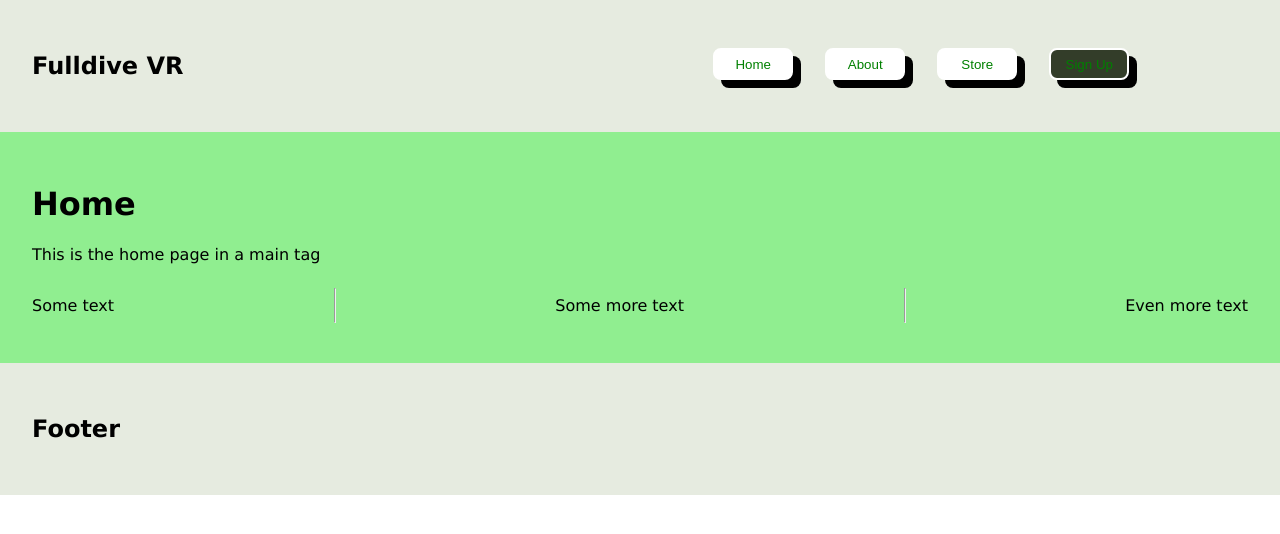
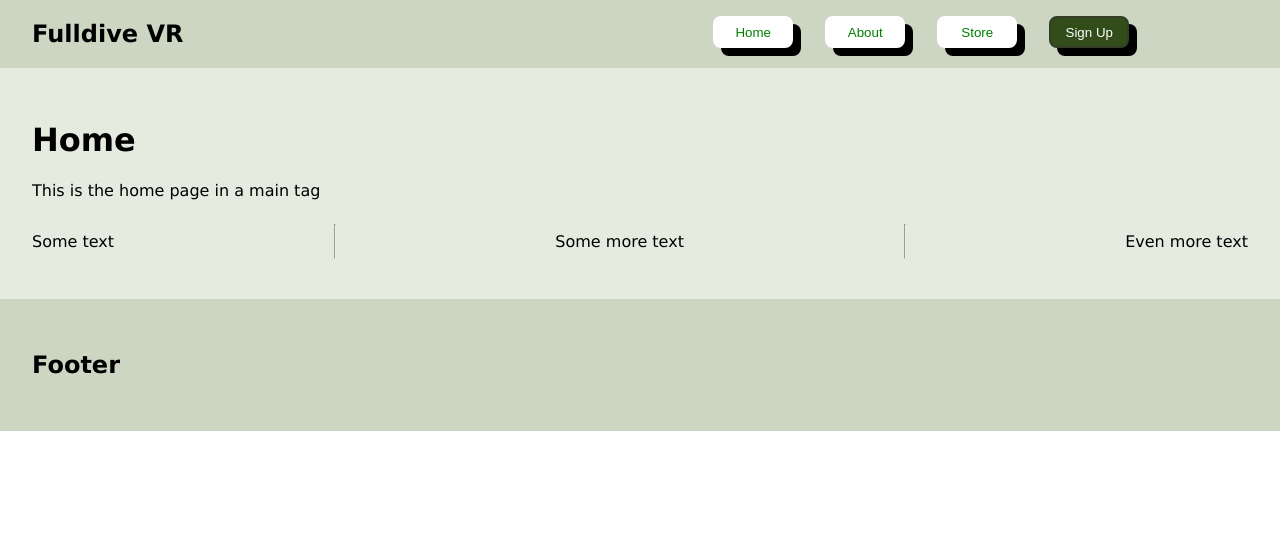
Before and after one commit to zinnia-frazier/Fulldive-VR-Web-Store-React-App, a React (Create React App) app in the folder fulldive-vr/: page / in a window 1280 px wide. Shown: the top 534 px of the page. Built offline with nearby package versions, Linux system fonts and the light colour scheme.

Commit message:
Primary button colors and header height

```diff
--- a/fulldive-vr/src/styles/styles.module.css
+++ b/fulldive-vr/src/styles/styles.module.css
@@ -34,7 +34,15 @@ button:active {
 }
 
 .btnPrimary {
-    background-color: hsla(90, 20%, 20%, 1);
+    background-color: hsla(90, 50%, 20%, 1);
+    border: 2px solid hsla(90, 20%, 20%, 1);
+    color: white;
+}
+.btnPrimary:hover {
+    background-color: hsla(90, 90%, 20%, 0.75)
+}
+.btnPrimary:active {
+    background-color: hsla(90, 90%, 20%, 0.5);
 }
 
 /* React Components
@@ -66,16 +74,16 @@ button:active {
 /* Page Aethetics
 ================================================= */
 header {
-    background-color: hsla(90, 20%, 90%, 1);
-    padding: 2rem;
+    background-color: hsla(90, 20%, 80%, 1);
+    padding: 0 2rem;
 }
 
 footer {
-    background-color: hsla(90, 20%, 90%, 1);
+    background-color: hsla(90, 20%, 80%, 1);
     padding: 2rem;
 }
 
 main {
-    background-color: lightgreen;
+    background-color: hsla(90, 20%, 90%, 1);
     padding: 2rem;
 }
```
